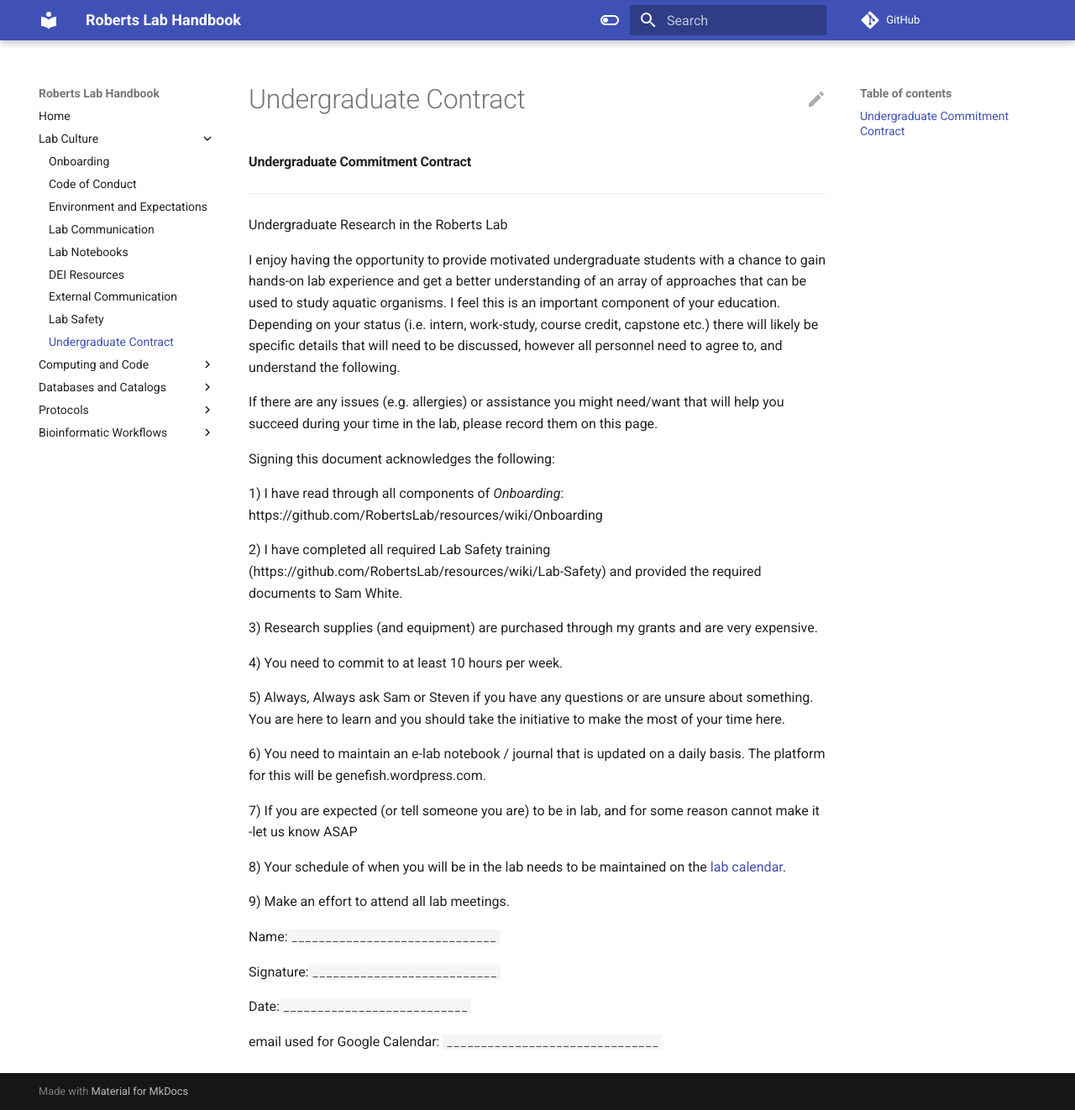
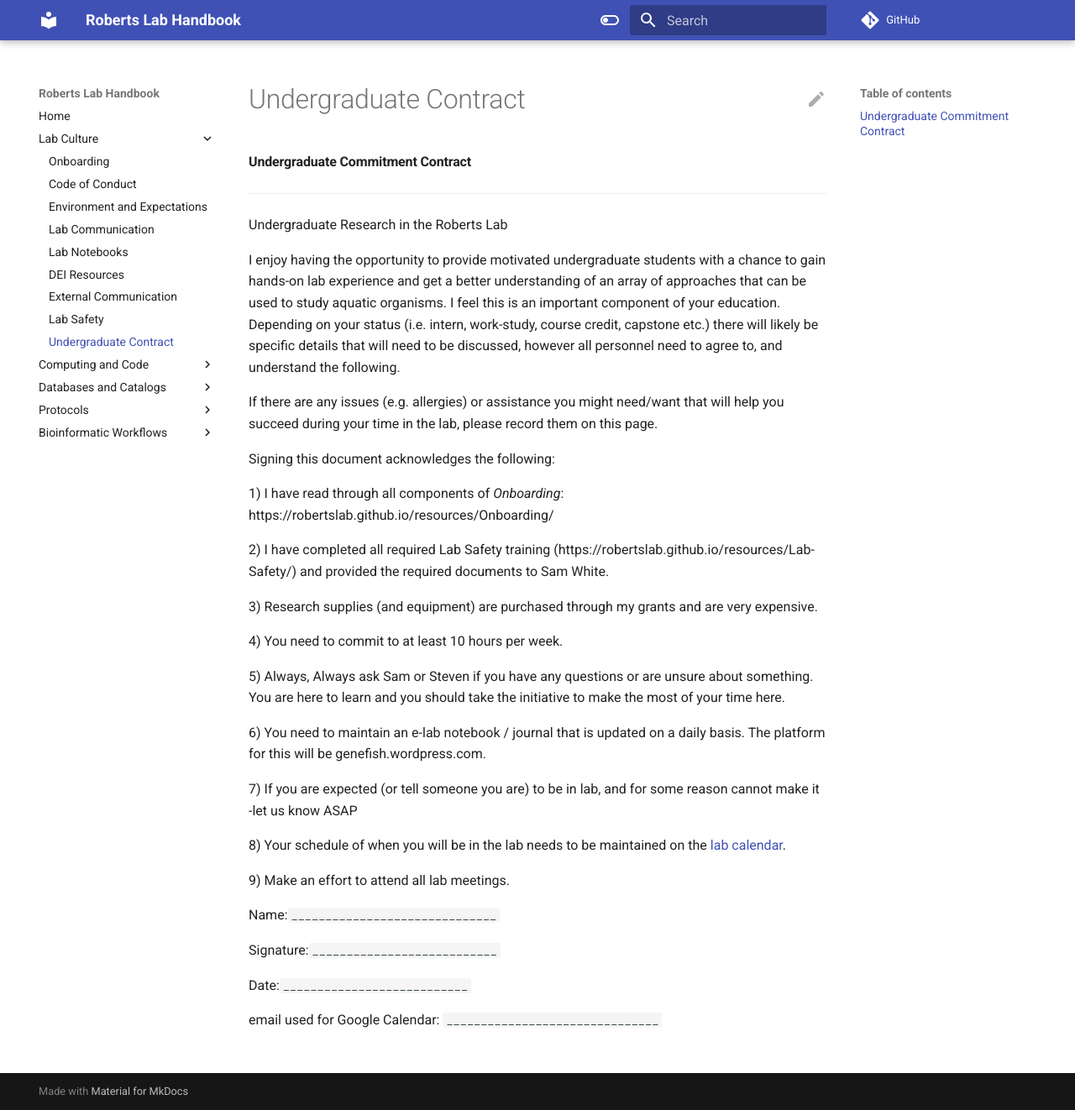
Before and after one commit to RobertsLab/resources, an MkDocs documentation site: the page built from docs/Undergraduate-contract.md, in a window 1280 px wide and 1322 px high. Shown: the whole window at 84% size. Built offline with MkDocs 1.6.1 and Material for MkDocs 9.7.7, drawn with Linux system fonts in a browser that asks for light colours; comment, search, counter and statistics services are not loaded; some of the changed lines change nothing that is shown.

Commit message:
updating links in ug contract

```diff
--- a/docs/Undergraduate-contract.md
+++ b/docs/Undergraduate-contract.md
@@ -10,9 +10,9 @@ If there are any issues (e.g. allergies) or assistance you might need/want that
 
 Signing this document acknowledges the following:
 
-1) I have read through all components of *Onboarding*: https://github.com/RobertsLab/resources/wiki/Onboarding
+1) I have read through all components of *Onboarding*: https://robertslab.github.io/resources/Onboarding/
 
-2) I have completed all required Lab Safety training (https://github.com/RobertsLab/resources/wiki/Lab-Safety) and provided the required documents to Sam White.
+2) I have completed all required Lab Safety training (https://robertslab.github.io/resources/Lab-Safety/) and provided the required documents to Sam White.
 
 3) Research supplies (and equipment) are purchased through my grants and are very expensive.
 
```
